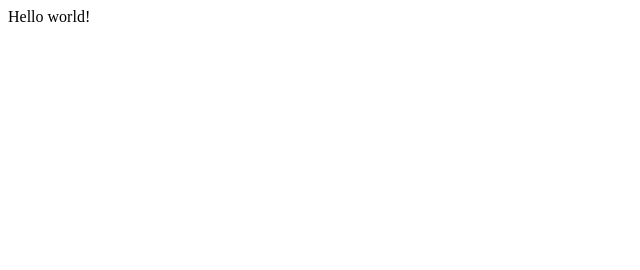
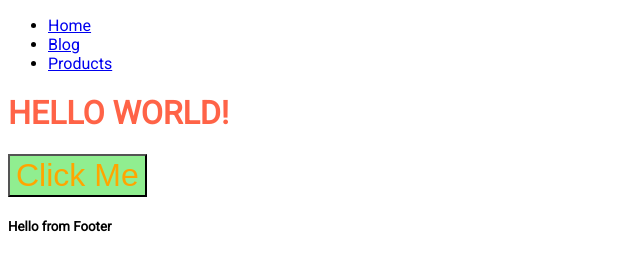
Before and after one commit to hugomarti/gatsby-test, a Gatsby site: page / in a window 1280 px wide. Shown: the whole page, without its empty margins (0-640 px from the left). Built offline with nearby package versions, Linux system fonts and the light colour scheme; Gatsby itself is replaced by a stand-in of ours.

Commit message:
first commit

```diff
--- a/gatsby-config.js
+++ b/gatsby-config.js
@@ -6,5 +6,5 @@
 
 module.exports = {
   /* Your site config here */
-  plugins: [],
+  plugins: [`gatsby-plugin-styled-components`],
 }
--- a/package.json
+++ b/package.json
@@ -14,9 +14,13 @@
     "test": "echo \"Write tests! -> https://gatsby.dev/unit-testing\" && exit 1"
   },
   "dependencies": {
+    "babel-plugin-styled-components": "^1.11.1",
     "gatsby": "^2.24.41",
+    "gatsby-cli": "^2.12.87",
+    "gatsby-plugin-styled-components": "^3.3.10",
     "react": "^16.12.0",
-    "react-dom": "^16.12.0"
+    "react-dom": "^16.12.0",
+    "styled-components": "^5.1.1"
   },
   "devDependencies": {
     "prettier": "2.0.5"
--- /dev/null
+++ b/src/components/Footer.js
@@ -0,0 +1,11 @@
+import React from "react"
+
+const Footer = () => {
+  return (
+    <div>
+      <h5>Hello from Footer</h5>
+    </div>
+  )
+}
+
+export default Footer
--- /dev/null
+++ b/src/components/Navbar.js
@@ -0,0 +1,22 @@
+import React from "react"
+import { Link } from "gatsby"
+
+const Navbar = () => {
+  return (
+    <nav>
+      <ul>
+        <li>
+          <Link to="/">Home</Link>
+        </li>
+        <li>
+          <Link to="/blog/">Blog</Link>
+        </li>
+        <li>
+          <Link to="/products">Products</Link>
+        </li>
+      </ul>
+    </nav>
+  )
+}
+
+export default Navbar
--- /dev/null
+++ b/src/components/button.js
@@ -0,0 +1,7 @@
+import styled from "styled-components"
+
+export const ExampleButton = styled.button`
+  background: lightgreen;
+  color: orange;
+  font-size: 2rem;
+`
--- /dev/null
+++ b/src/components/layout.css
@@ -0,0 +1,14 @@
+@import url("https://fonts.googleapis.com/css2?family=Roboto&display=swap");
+
+body {
+  font-family: "Roboto", sans-serif;
+}
+
+h1 {
+  color: tomato;
+  text-transform: uppercase;
+}
+
+p {
+  line-height: 2;
+}
--- /dev/null
+++ b/src/components/layout.js
@@ -0,0 +1,17 @@
+import React from "react"
+import Navbar from "./Navbar"
+import Footer from "./Footer"
+
+import "./layout.css"
+
+const Layout = ({ children }) => {
+  return (
+    <div>
+      <Navbar />
+      <main>{children}</main>
+      <Footer />
+    </div>
+  )
+}
+
+export default Layout
--- a/src/pages/index.js
+++ b/src/pages/index.js
@@ -1,5 +1,11 @@
 import React from "react"
 
-export default function Home() {
-  return <div>Hello world!</div>
-}
+import Layout from "../components/layout"
+import { ExampleButton } from "../components/button"
+
+export default () => (
+  <Layout>
+    <h1>Hello World!</h1>
+    <ExampleButton>Click Me</ExampleButton>
+  </Layout>
+)
```
Also changed, not shown: src/components/blog.module.css (added, +11 -0 lines), src/components/products.module.css (added, +11 -0 lines), src/pages/404.js (added, +12 -0 lines), src/pages/blog.js (added, +21 -0 lines), src/pages/products.js (added, +23 -0 lines), 1 other file.
